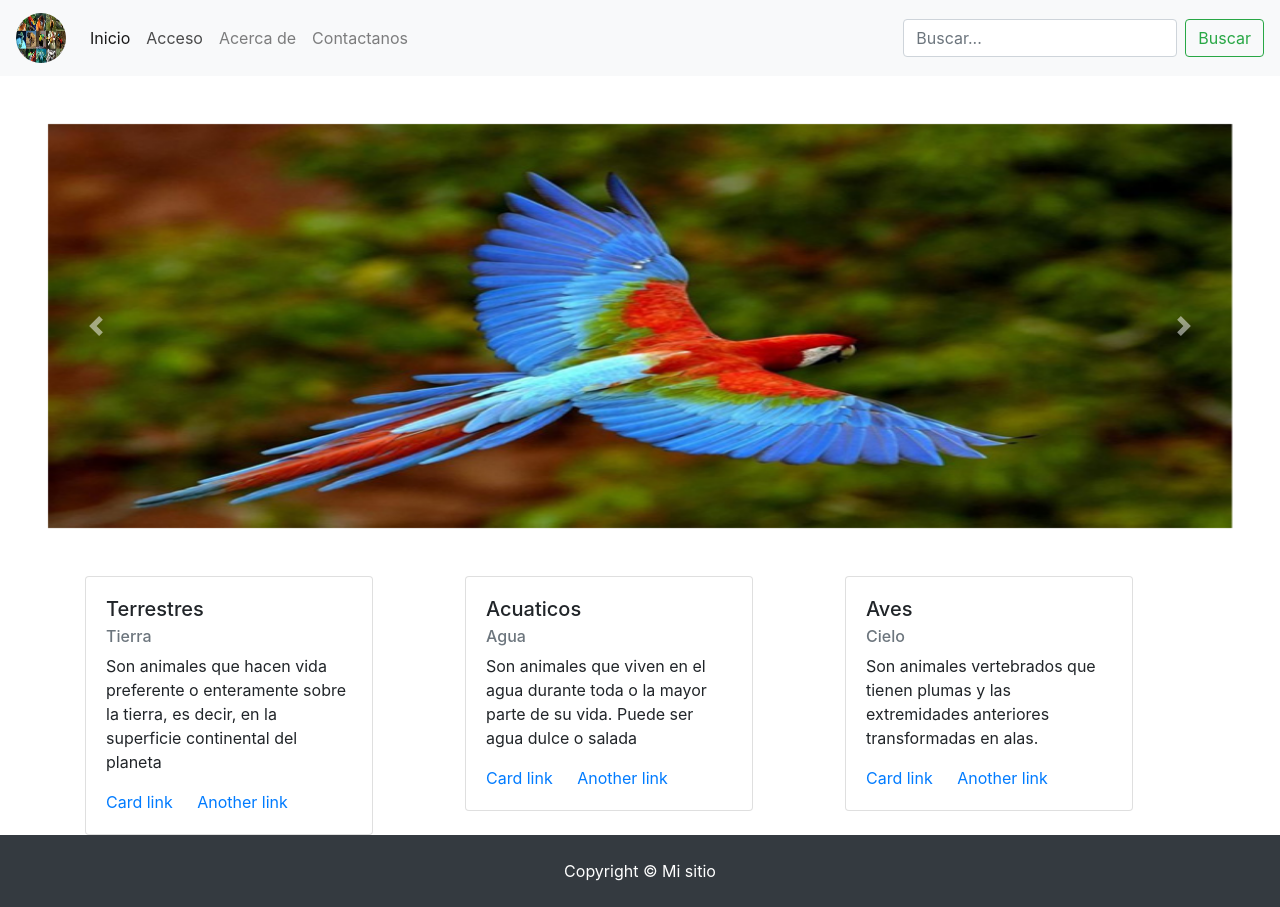
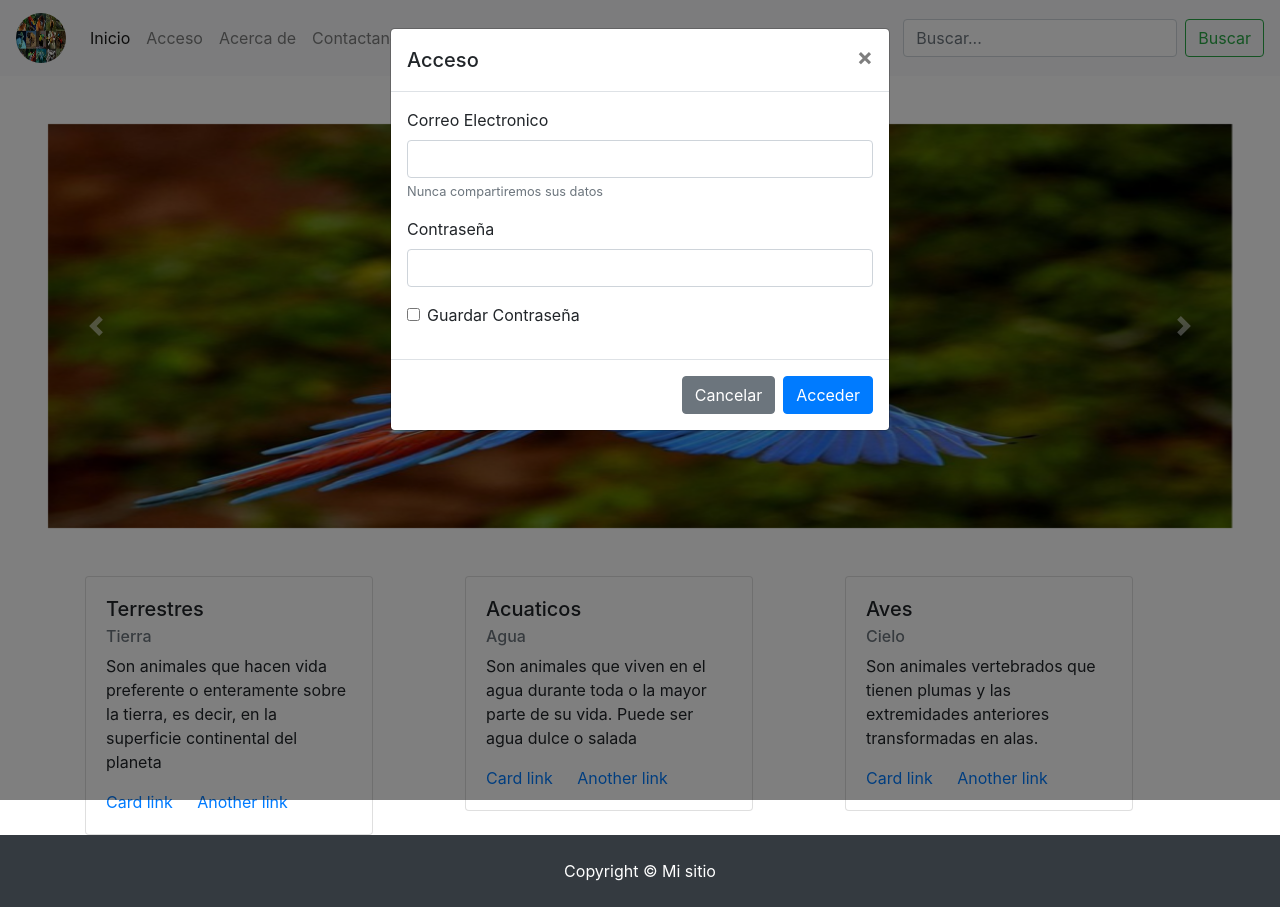
Before and after one commit to ItzelPC/RepositorioWeb, a plain HTML site: page practica4/index.html in a window 1280 px wide. Both pictures are taken after a click on the link "Acceso". Drawn offline with nearby package versions, Linux system fonts and the light colour scheme.

Commit message:
se añadio acceso

```diff
--- a/practica4/index.html
+++ b/practica4/index.html
@@ -24,13 +24,14 @@
           <a class="nav-link" href="#">Inicio <span class="sr-only">(current)</span></a>
         </li>
         <li class="nav-item">
-          <a class="nav-link" href="#">Acceso</a>
+          <a class="nav-link" data-toggle="modal" data-target="#exampleModal" href="#">Acceso</a>
         </li>
         <li class="nav-item">
           <a class="nav-link" href="#" tabindex="-1" aria-disabled="true">Acerca de</a>
         </li>
         <li class="nav-item"><a href="" class="nav-link">Contactanos</a></li>
       </ul>
+
       <form class="form-inline my-2 my-lg-0">
         <input class="form-control mr-sm-2" type="search" placeholder="Buscar..." aria-label="Search">
         <button class="btn btn-outline-success my-2 my-sm-0" type="submit">Buscar</button>
@@ -60,6 +61,44 @@
       <span class="sr-only">Next</span>
     </a>
   </div>
+
+
+<!-- Modal -->
+<div class="modal fade" id="exampleModal" tabindex="-1" aria-labelledby="exampleModalLabel" aria-hidden="true">
+  <div class="modal-dialog">
+    <div class="modal-content">
+      <div class="modal-header">
+        <h5 class="modal-title" id="exampleModalLabel">Acceso</h5>
+        <button type="button" class="close" data-dismiss="modal" aria-label="Close">
+          <span aria-hidden="true">&times;</span>
+        </button>
+      </div>
+      <div class="modal-body">
+        <form>
+          <div class="form-group">
+            <label for="exampleInputEmail1">Correo Electronico</label>
+            <input type="email" class="form-control" id="exampleInputEmail1" aria-describedby="emailHelp">
+            <small id="emailHelp" class="form-text text-muted">Nunca compartiremos sus datos</small>
+          </div>
+          <div class="form-group">
+            <label for="exampleInputPassword1">Contraseña</label>
+            <input type="password" class="form-control" id="exampleInputPassword1">
+          </div>
+          <div class="form-group form-check">
+            <input type="checkbox" class="form-check-input" id="exampleCheck1">
+            <label class="form-check-label" for="exampleCheck1">Guardar Contraseña</label>
+          </div>
+          <!--<button type="submit" class="btn btn-primary">A</button>-->
+        </form>
+      </div>
+      <div class="modal-footer">
+        <button type="button" class="btn btn-secondary" data-dismiss="modal">Cancelar</button>
+        <button type="submit" class="btn btn-primary">Acceder</button>
+      </div>
+    </div>
+  </div>
+</div>
+
   <!--Seccion del Contenido-->
   <div class="container">
     <div class="row">
```
